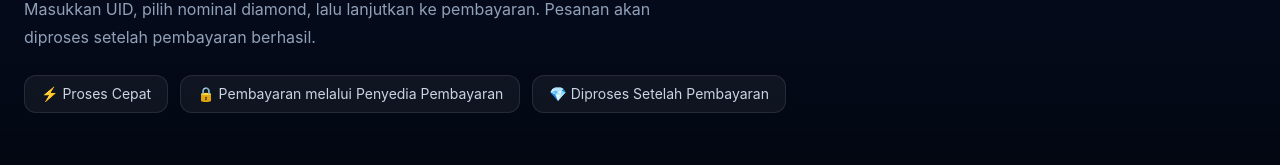
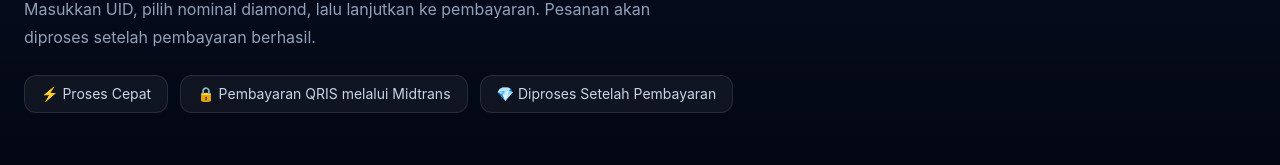
Before and after one commit to falintino/7-april-store, a Next.js app: page /topup/free-fire in a window 1280 px wide. Shown: the part 556-721 px from the top of the page. Built offline with nearby package versions, Linux system fonts and the light colour scheme; no server answers; the database is empty.

Commit message:
Clarify Midtrans QRIS at checkout

```diff
--- a/app/topup/free-fire/page.tsx
+++ b/app/topup/free-fire/page.tsx
@@ -55,7 +55,7 @@ export default async function FreeFireTopUpPage() {
               </div>
 
               <div className="rounded-xl border border-white/10 bg-white/5 px-4 py-2 text-sm text-slate-300">
-                🔒 Pembayaran melalui Penyedia Pembayaran
+                🔒 Pembayaran QRIS melalui Midtrans
               </div>
 
               <div className="rounded-xl border border-white/10 bg-white/5 px-4 py-2 text-sm text-slate-300">
```
